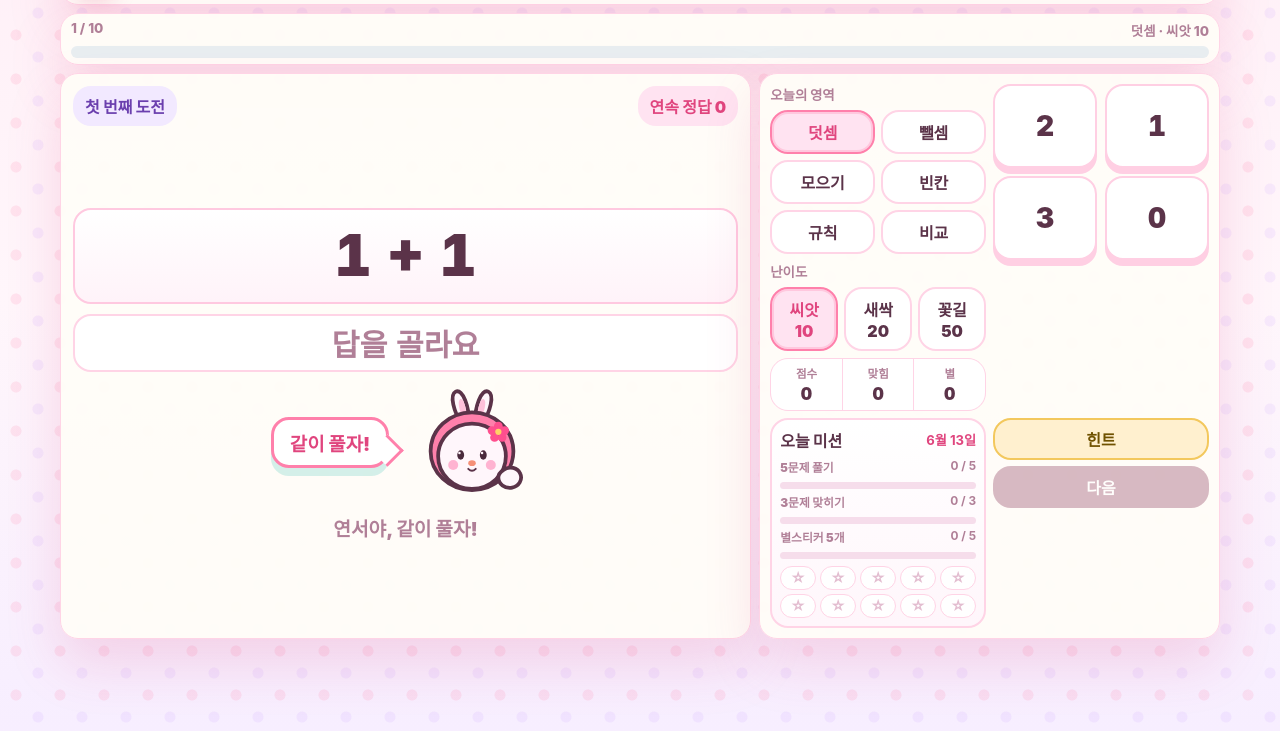
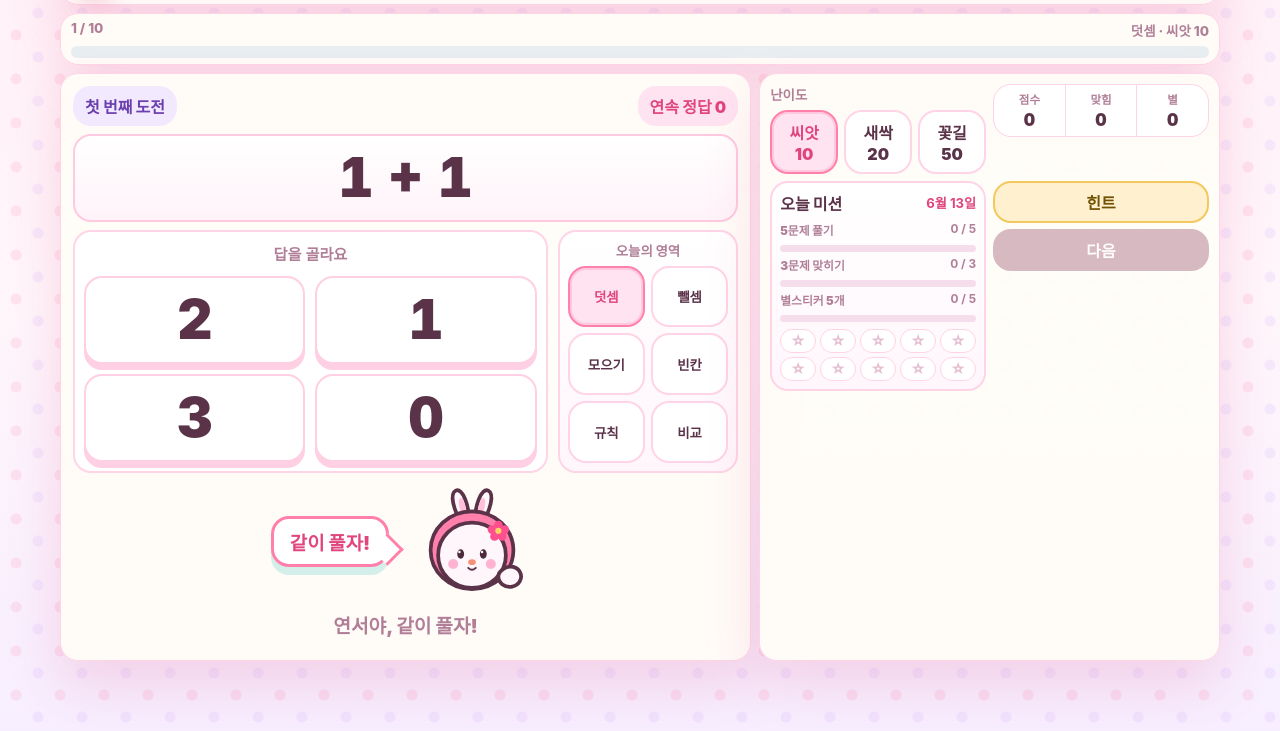
Before and after one commit to stomtroops/yeonseo-math-playground, a plain HTML site: page index.html in a window 1280 px wide. Shown: the part 69-800 px from the top of the page. Drawn offline with Linux system fonts and the light colour scheme.

Commit message:
feat: move answer choices into practice area

```diff
--- a/index.html
+++ b/index.html
@@ -243,16 +243,23 @@
       word-break: keep-all;
     }
 
+    .answer-mode-row {
+      display: grid;
+      grid-template-columns: minmax(0, 1fr) minmax(150px, 0.38fr);
+      gap: 10px;
+      align-items: stretch;
+    }
+
     .answer-display {
-      min-height: 68px;
-      display: flex;
-      align-items: center;
-      justify-content: center;
+      min-height: 290px;
+      display: grid;
+      grid-template-rows: auto minmax(0, 1fr);
+      gap: 10px;
+      padding: 12px;
       border-radius: var(--radius);
       border: 2px solid var(--line);
       background: #ffffff;
       color: var(--muted);
-      font-size: 2.2rem;
       font-weight: 1000;
       font-variant-numeric: tabular-nums;
     }
@@ -261,6 +268,28 @@
       color: var(--coral);
       border-color: var(--coral);
       background: var(--coral-soft);
+    }
+
+    .answer-label {
+      min-height: 36px;
+      display: flex;
+      align-items: center;
+      justify-content: center;
+      font-size: 1.15rem;
+      line-height: 1.15;
+    }
+
+    .mode-card {
+      padding: 10px;
+      display: flex;
+      flex-direction: column;
+      border-radius: var(--radius);
+      border: 2px solid var(--line);
+      background: linear-gradient(180deg, #ffffff 0%, #fff6fb 100%);
+    }
+
+    .mode-card .mode-grid {
+      flex: 1;
     }
 
     .mascot-stage {
@@ -645,14 +674,16 @@
       display: grid;
       grid-template-columns: repeat(2, minmax(0, 1fr));
       gap: 10px;
+      min-height: 0;
     }
 
     .choice-button {
-      min-height: 76px;
+      min-height: 112px;
       background: #ffffff;
       border: 2px solid #ffcfe3;
       color: #5b3349;
-      font-size: 2rem;
+      font-size: 4.4rem;
+      line-height: 1;
       box-shadow: 0 6px 0 #ffcfe3;
       font-variant-numeric: tabular-nums;
     }
@@ -784,21 +815,9 @@
 
       .control-panel {
         display: grid;
-        grid-template-columns: minmax(0, 1fr) minmax(280px, 1fr);
+        grid-template-columns: repeat(2, minmax(0, 1fr));
         align-items: start;
-      }
-
-      .control-panel > div:nth-child(1),
-      .control-panel > div:nth-child(2),
-      .score-grid,
-      .mission-card,
-      .actions {
-        grid-column: 1;
-      }
-
-      .choice-panel {
-        grid-column: 2;
-        grid-row: 1 / span 4;
+        align-content: start;
       }
     }
 
@@ -848,25 +867,41 @@
       }
 
       .question-zone {
-        gap: 10px;
+        gap: 8px;
       }
 
       .question {
-        min-height: 96px;
-        font-size: 3.6rem;
+        min-height: 88px;
+        font-size: 3.4rem;
       }
 
       .question.word-problem {
-        font-size: 2.65rem;
+        font-size: 2.35rem;
       }
 
       .answer-display {
-        min-height: 58px;
-        font-size: 1.9rem;
+        min-height: 236px;
+        padding: 9px;
+        gap: 7px;
+      }
+
+      .answer-label {
+        min-height: 28px;
+        font-size: 0.95rem;
+      }
+
+      .mode-card {
+        padding: 8px;
+      }
+
+      .mode-card .segment-button {
+        min-height: 39px;
+        padding: 4px;
+        font-size: 0.84rem;
       }
 
       .mascot-stage {
-        min-height: 94px;
+        min-height: 84px;
         padding-top: 4px;
       }
 
@@ -889,19 +924,14 @@
         display: grid;
         grid-template-columns: minmax(0, 1fr) minmax(0, 1fr);
         grid-template-areas:
-          "mode choices"
-          "level choices"
-          "score choices"
+          "level score"
           "mission actions";
         align-items: start;
+        align-content: start;
         gap: 7px;
       }
 
       .control-panel > div:nth-child(1) {
-        grid-area: mode;
-      }
-
-      .control-panel > div:nth-child(2) {
         grid-area: level;
       }
 
@@ -912,11 +942,6 @@
       .mission-card {
         grid-area: mission;
         padding: 8px;
-      }
-
-      .choice-panel {
-        grid-area: choices;
-        gap: 8px;
       }
 
       .actions {
@@ -932,8 +957,8 @@
       }
 
       .choice-button {
-        min-height: 84px;
-        font-size: 1.75rem;
+        min-height: 88px;
+        font-size: 3.4rem;
       }
 
       .score-item {
@@ -1017,8 +1042,7 @@
       }
 
       .answer-display {
-        min-height: 66px;
-        font-size: 1.7rem;
+        min-height: 246px;
       }
 
       .mascot-stage {
@@ -1047,9 +1071,17 @@
         flex-direction: column;
       }
 
+      .answer-mode-row {
+        grid-template-columns: 1fr;
+      }
+
+      .mode-card .mode-grid {
+        grid-template-columns: repeat(3, minmax(0, 1fr));
+      }
+
       .choice-button {
-        min-height: 58px;
-        font-size: 1.55rem;
+        min-height: 86px;
+        font-size: 3rem;
       }
 
       .actions {
@@ -1099,7 +1131,24 @@
         <div class="question-zone">
           <h2 class="sr-only" id="questionHeading">문제</h2>
           <div class="question" id="questionText">0 + 0</div>
-          <div class="answer-display" id="answerDisplay" aria-live="polite">답을 눌러요</div>
+          <div class="answer-mode-row">
+            <div class="answer-display" id="answerDisplay" aria-live="polite">
+              <span class="answer-label" id="answerLabel">답을 골라요</span>
+              <div class="choice-panel" id="choicePanel" aria-label="정답 보기"></div>
+            </div>
+
+            <div class="mode-card">
+              <p class="control-title">오늘의 영역</p>
+              <div class="segmented mode-grid" id="modeButtons">
+                <button class="segment-button" type="button" data-mode="add" aria-pressed="true">덧셈</button>
+                <button class="segment-button" type="button" data-mode="sub" aria-pressed="false">뺄셈</button>
+                <button class="segment-button" type="button" data-mode="compose" aria-pressed="false">모으기</button>
+                <button class="segment-button" type="button" data-mode="missing" aria-pressed="false">빈칸</button>
+                <button class="segment-button" type="button" data-mode="pattern" aria-pressed="false">규칙</button>
+                <button class="segment-button" type="button" data-mode="compare" aria-pressed="false">비교</button>
+              </div>
+            </div>
+          </div>
 
           <div class="mascot-stage is-ready" id="mascotStage" aria-live="polite">
             <div class="speech-bubble" id="mascotSpeech">같이 풀자!</div>
@@ -1149,19 +1198,7 @@
         </div>
       </section>
 
-      <aside class="control-panel" aria-label="사고력 영역 설정과 답 선택">
-        <div>
-          <p class="control-title">오늘의 영역</p>
-          <div class="segmented mode-grid" id="modeButtons">
-            <button class="segment-button" type="button" data-mode="add" aria-pressed="true">덧셈</button>
-            <button class="segment-button" type="button" data-mode="sub" aria-pressed="false">뺄셈</button>
-            <button class="segment-button" type="button" data-mode="compose" aria-pressed="false">모으기</button>
-            <button class="segment-button" type="button" data-mode="missing" aria-pressed="false">빈칸</button>
-            <button class="segment-button" type="button" data-mode="pattern" aria-pressed="false">규칙</button>
-            <button class="segment-button" type="button" data-mode="compare" aria-pressed="false">비교</button>
-          </div>
-        </div>
-
+      <aside class="control-panel" aria-label="난이도와 미션">
         <div>
           <p class="control-title">난이도</p>
           <div class="segmented" id="levelButtons">
@@ -1211,8 +1248,6 @@
           <div class="sticker-board" id="stickerBoard" aria-label="오늘 모은 별스티커"></div>
         </div>
 
-        <div class="choice-panel" id="choicePanel" aria-label="정답 보기"></div>
-
         <div class="actions">
           <button class="action-button hint" type="button" id="hintButton">힌트</button>
           <button class="action-button next" type="button" id="nextButton" disabled>다음</button>
@@ -1286,6 +1321,7 @@
       streakInfo: document.getElementById("streakInfo"),
       questionText: document.getElementById("questionText"),
       answerDisplay: document.getElementById("answerDisplay"),
+      answerLabel: document.getElementById("answerLabel"),
       hintArea: document.getElementById("hintArea"),
       hintTitle: document.getElementById("hintTitle"),
       counterRow: document.getElementById("counterRow"),
@@ -1799,7 +1835,7 @@
         els.questionText.classList.toggle("word-problem", state.current.isWord);
       }
 
-      els.answerDisplay.textContent = state.answerText || "답을 골라요";
+      els.answerLabel.textContent = state.answerText ? `고른 답 ${state.answerText}` : "답을 골라요";
       els.answerDisplay.classList.toggle("has-value", Boolean(state.answerText));
       els.mascotStage.hidden = false;
       els.mascotStage.classList.toggle("is-cheering", state.mascotCheering);
--- a/sw.js
+++ b/sw.js
@@ -1,4 +1,4 @@
-const CACHE_NAME = "yeonseo-math-v9";
+const CACHE_NAME = "yeonseo-math-v10";
 const APP_SHELL = [
   new URL("./", self.location).toString(),
   new URL("./index.html", self.location).toString(),
```
Also changed, not shown: 1 other file.
